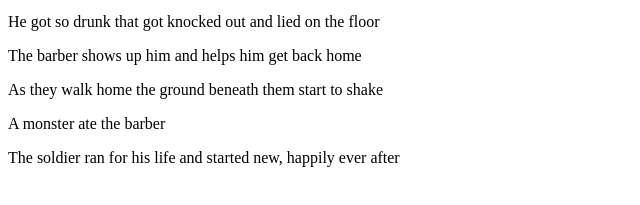
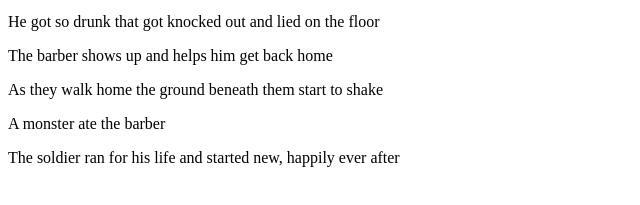
Before and after one commit to hdebesay/story-repo, a plain HTML site: page index.html in a window 1280 px wide. Shown: the part 173-378 px from the top of the page, 0-640 px from the left. Drawn offline with Linux system fonts and the light colour scheme.

Commit message:
Update index.html

```diff
--- a/index.html
+++ b/index.html
@@ -3,7 +3,7 @@
 <p> The barber and the soldier get Divorced </p>
 <p>The soldier decide to go to the bar to drink his sorrow away</p>
 <p>He got so drunk that got knocked out and lied on the floor</p>
-<p>The barber shows up him and helps him get back home</p>
+<p>The barber shows up and helps him get back home</p>
 <p>As they walk home the ground beneath them start to shake</p>
 <p>A monster ate the barber</p>
 <p>The soldier ran for his life and started new, happily ever after</p>
```
